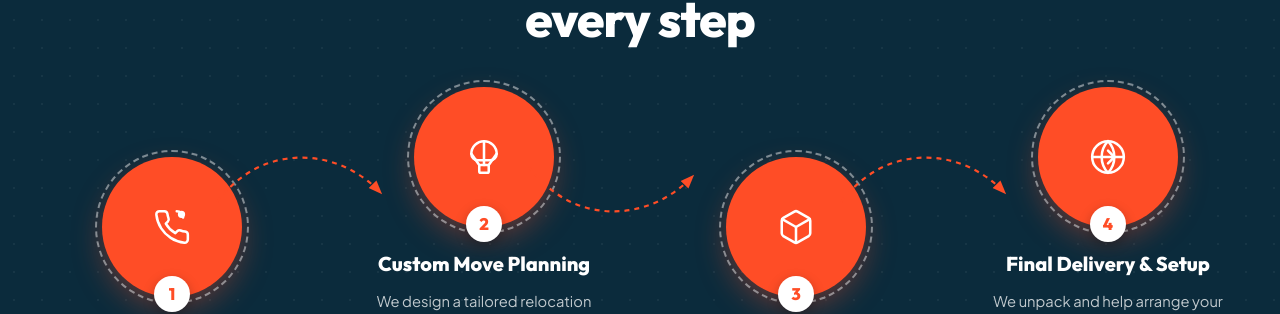
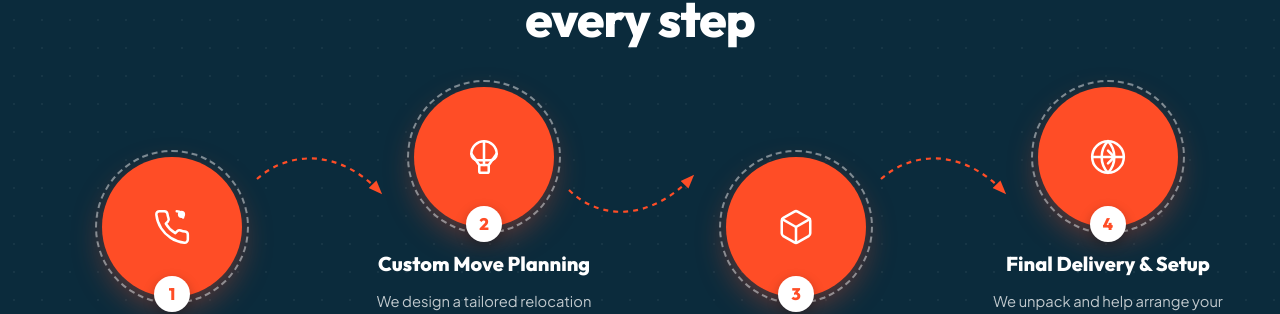
Before and after one commit to CybertizeYogesh/new-website-, a Next.js app: page / in a window 1280 px wide. Shown: the part 3456-3770 px from the top of the page. Built offline with nearby package versions, Linux system fonts and the light colour scheme.

Commit message:
Trim 30 percent off tail end of each connecting SVG arc line

```diff
--- a/src/app/page.tsx
+++ b/src/app/page.tsx
@@ -226,11 +226,11 @@ export default function HomePage() {
                   </div>
                   <div className="speedex-number-badge">1</div>
 
-                  {/* Relative SVG Connector 1 -> Step 2 */}
+                  {/* Relative SVG Connector 1 -> Step 2 (Back/tail cut by 30%) */}
                   <div className="speedex-connector-arc connector-1">
                     <svg viewBox="0 0 175 95" fill="none">
                       <path
-                        d="M 5 65 C 50 5, 125 10, 168 55"
+                        d="M 45 42 C 75 15, 125 10, 168 55"
                         stroke="#ff4d26"
                         strokeWidth="2.2"
                         strokeDasharray="5 5"
@@ -257,11 +257,11 @@ export default function HomePage() {
                   </div>
                   <div className="speedex-number-badge">2</div>
 
-                  {/* Relative SVG Connector 2 -> Step 3 */}
+                  {/* Relative SVG Connector 2 -> Step 3 (Back/tail cut by 30%) */}
                   <div className="speedex-connector-arc connector-2">
                     <svg viewBox="0 0 175 95" fill="none">
                       <path
-                        d="M 5 25 C 50 85, 125 80, 168 35"
+                        d="M 45 48 C 75 78, 125 80, 168 35"
                         stroke="#ff4d26"
                         strokeWidth="2.2"
                         strokeDasharray="5 5"
@@ -286,11 +286,11 @@ export default function HomePage() {
                   </div>
                   <div className="speedex-number-badge">3</div>
 
-                  {/* Relative SVG Connector 3 -> Step 4 */}
+                  {/* Relative SVG Connector 3 -> Step 4 (Back/tail cut by 30%) */}
                   <div className="speedex-connector-arc connector-3">
                     <svg viewBox="0 0 175 95" fill="none">
                       <path
-                        d="M 5 65 C 50 5, 125 10, 168 55"
+                        d="M 45 42 C 75 15, 125 10, 168 55"
                         stroke="#ff4d26"
                         strokeWidth="2.2"
                         strokeDasharray="5 5"
```
